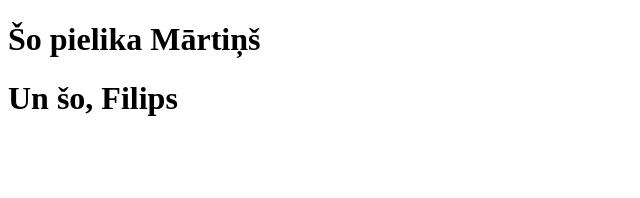
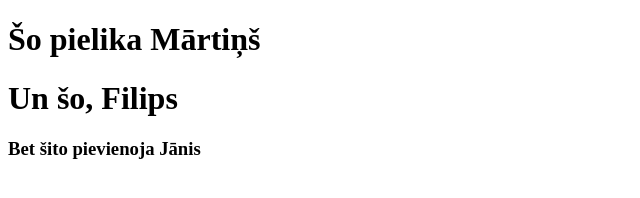
Before and after one commit to stwebcode/test, a plain HTML site: page index.html in a window 1280 px wide. Shown: the whole page, without its empty margins (0-640 px from the left). Drawn offline with Linux system fonts and the light colour scheme.

Commit message:
Pievienoju savu header

```diff
--- a/index.html
+++ b/index.html
@@ -9,5 +9,6 @@
 <body>
     <h1>Šo pielika Mārtiņš</h1>
     <h1>Un šo, Filips</h1>
+    <h3>Bet šito pievienoja Jānis</h3>
 </body>
 </html>
```
